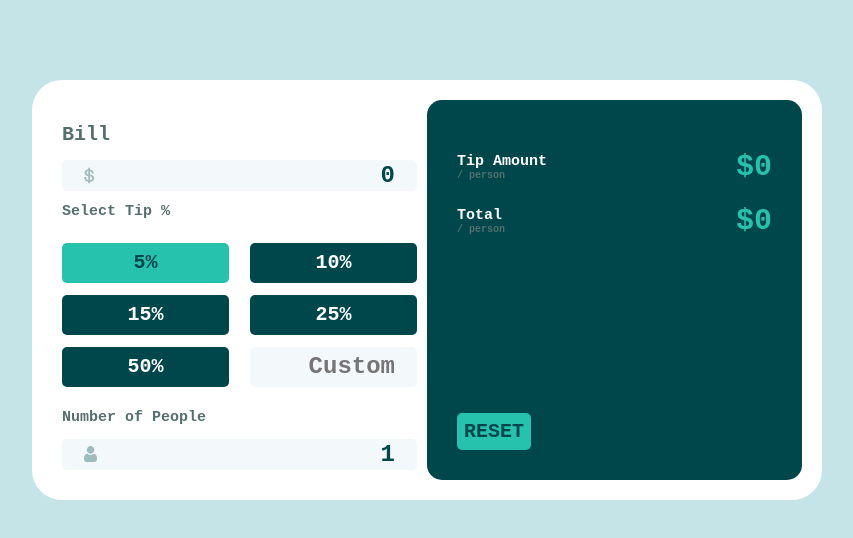
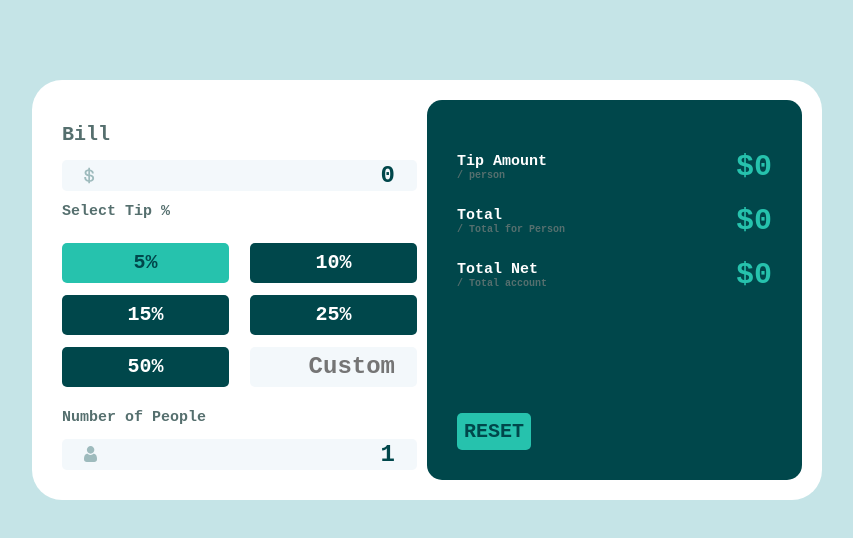
Before and after one commit to alogm/App-Calculadora-Tip, a plain HTML site: page index.html in a window 1280 px wide. Both pictures are taken after a click on the button "5%". Shown: the whole page, without its empty margins (213-1066 px from the left). Drawn offline with Linux system fonts and the light colour scheme.

Commit message:
se agrega la opcion para que se vea el total de la cuenta

```diff
--- a/index.html
+++ b/index.html
@@ -49,9 +49,16 @@
         <div class="total-amount">
           <div>
             <h2>Total</h2>
-            <p>/ person</p>
+            <p>/ Total for Person</p>
           </div>
           <h3>$<span id="total">0</span></h3>
+        </div>
+        <div class="account">
+            <div>
+                <h2>Total Net</h2>
+                <p>/ Total account</p>
+            </div>
+            <h3>$<span id="total-account">0</span></h3>
         </div>
       </div>
       <div>
--- a/js/main.js
+++ b/js/main.js
@@ -1,4 +1,4 @@
-import { calcularTip, calcularTotal, claseActivo } from "./utilidades.js";
+import { calcularTip, calcularTotal, totalAccount, claseActivo } from "./utilidades.js";
 
 const billInput = document.querySelector("#input-bill");
 const percentageButton = [...document.querySelectorAll(".percentage-button")];
@@ -6,6 +6,7 @@ const peopleInput = document.querySelector("#input-people");
 const tipAmountInput = document.querySelector("#tip-amount");
 const totalInput = document.querySelector("#total");
 const resetBtn = document.querySelector("#reset-button");
+const accountInput = document.querySelector("#total-account");
 
 let tip = 0;
 let bill = 0;
@@ -29,6 +30,8 @@ function runProgram(button){
 
     tipAmountInput.innerHTML = calcularTip(bill, tip, people);
     totalInput.innerHTML = calcularTotal(bill, tip, people);
+    accountInput.innerHTML = totalAccount(bill, tip);
+    console.log(accountInput);
 
     if (button && button.classList) {  // Verifica si button es un elemento con classList
         for (let btn of percentageButton) {
--- a/js/utilidades.js
+++ b/js/utilidades.js
@@ -1,7 +1,8 @@
-export function reset(billInput, customPercentageBtn, peopleInput){
+export function reset(billInput, customPercentageBtn, peopleInput, accountInput){
     billInput = 0,
     customPercentageBtn = 0,
-    peopleInput = 1
+    peopleInput = 1,
+    accountInput = 0
 }
 
 export function calcularTip(bill, tip, people){
@@ -12,6 +13,10 @@ export function calcularTotal(bill, tip, people){
     return(bill * tip / 100 + bill)/people
 }
 
+export function totalAccount(bill, tip){
+    return(bill * tip / 100 + bill )
+}
+
 export function claseActivo(input) {
  input.classList.add("active")
 }
```
